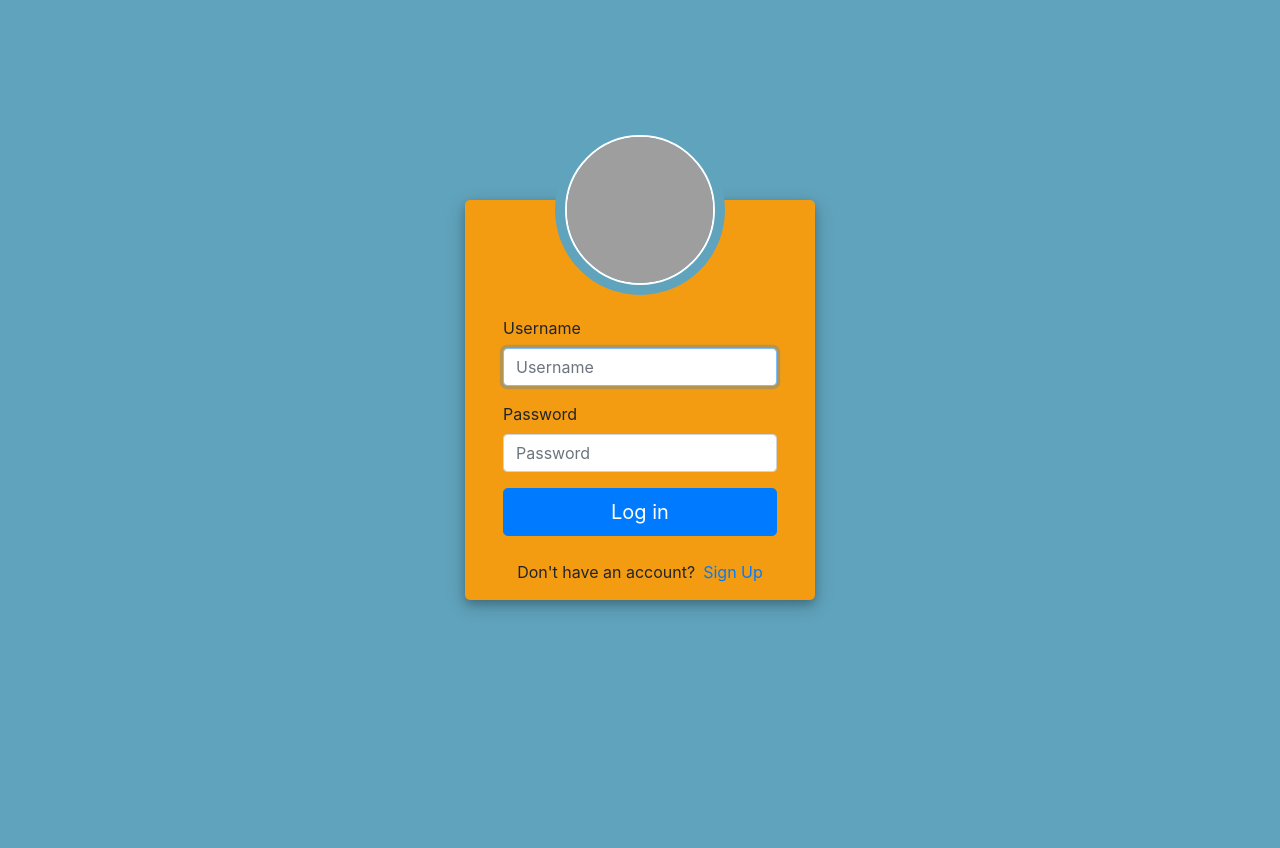
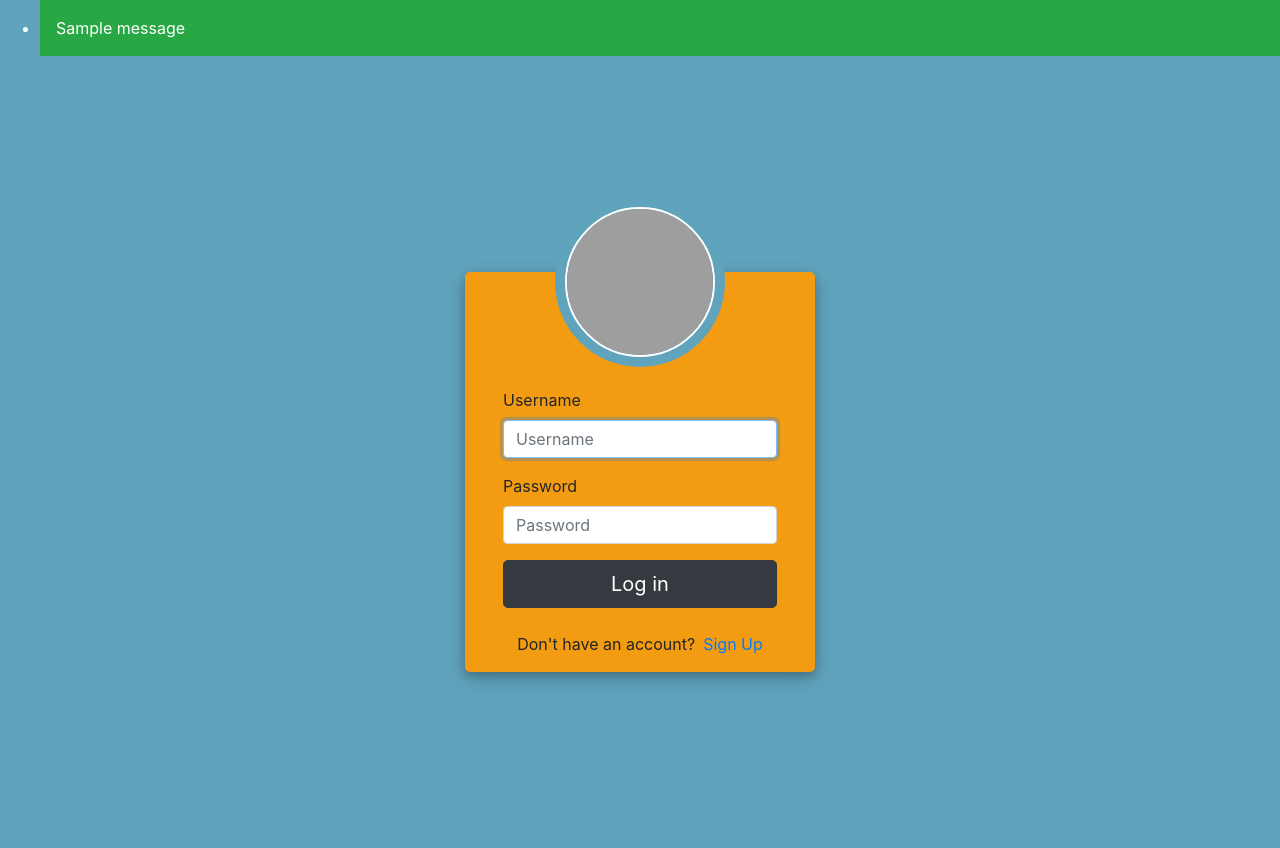
Before and after one commit to mugisha-thierry/online-shop, a Django app: page /login/ in a window 1280 px wide. Shown: the top 848 px of the page. Before the commit the page ends 611 px from the top, so only its background shows below. Run offline with Django 3.2, Linux system fonts and the light colour scheme; tables that the repository leaves empty hold one stand-in row (values such as "Sample post"); one stand-in notice (Sample message) is shown; parts of the project's set-up code (start-up, migrations or seed data) failed here and were passed over; some libraries are stand-ins or nearby versions; grey boxes are pictures that could not be loaded.

Commit message:
Added a flash message to the login page

```diff
--- a/app/templates/login.html
+++ b/app/templates/login.html
@@ -102,12 +102,20 @@
 <!--Coded with love by Mutiullah Samim-->
 
 <body>
+    {% if messages %}
+    <ul class="messages">
+        {% for message in messages %}
+        <li{% if message.tags %} class="{{ message.tags }} p-3 mb-2 bg-success text-white" {% endif %}>{{ message }}
+            </li>
+            {% endfor %}
+    </ul>
+    {% endif %}
     <div class="container h-100">
         <div class="d-flex justify-content-center h-100">
             <div class="user_card">
                 <div class="d-flex justify-content-center">
                     <div class="brand_logo_container">
-                        <img src="https://cdn.freebiesupply.com/logos/large/2x/pinterest-circle-logo-png-transparent.png"
+                        <img src="https://images-na.ssl-images-amazon.com/images/I/31dZEtR+s-L._SX258_BO1,204,203,200_.jpg"
                             class="brand_logo" alt="Logo">
                     </div>
                 </div>
@@ -115,7 +123,7 @@
                     <form action="" method="post">
                         {% csrf_token %}
                         {% bootstrap_form form%}
-                        <input type="submit" class="btn btn-primary btn-lg btn-block" value="Log in">
+                        <input type="submit" class="btn btn-dark btn-lg btn-block" value="Log in">
                         <input type="hidden" name="next" value="{{next}}">
                     </form>
                 </div>
```
